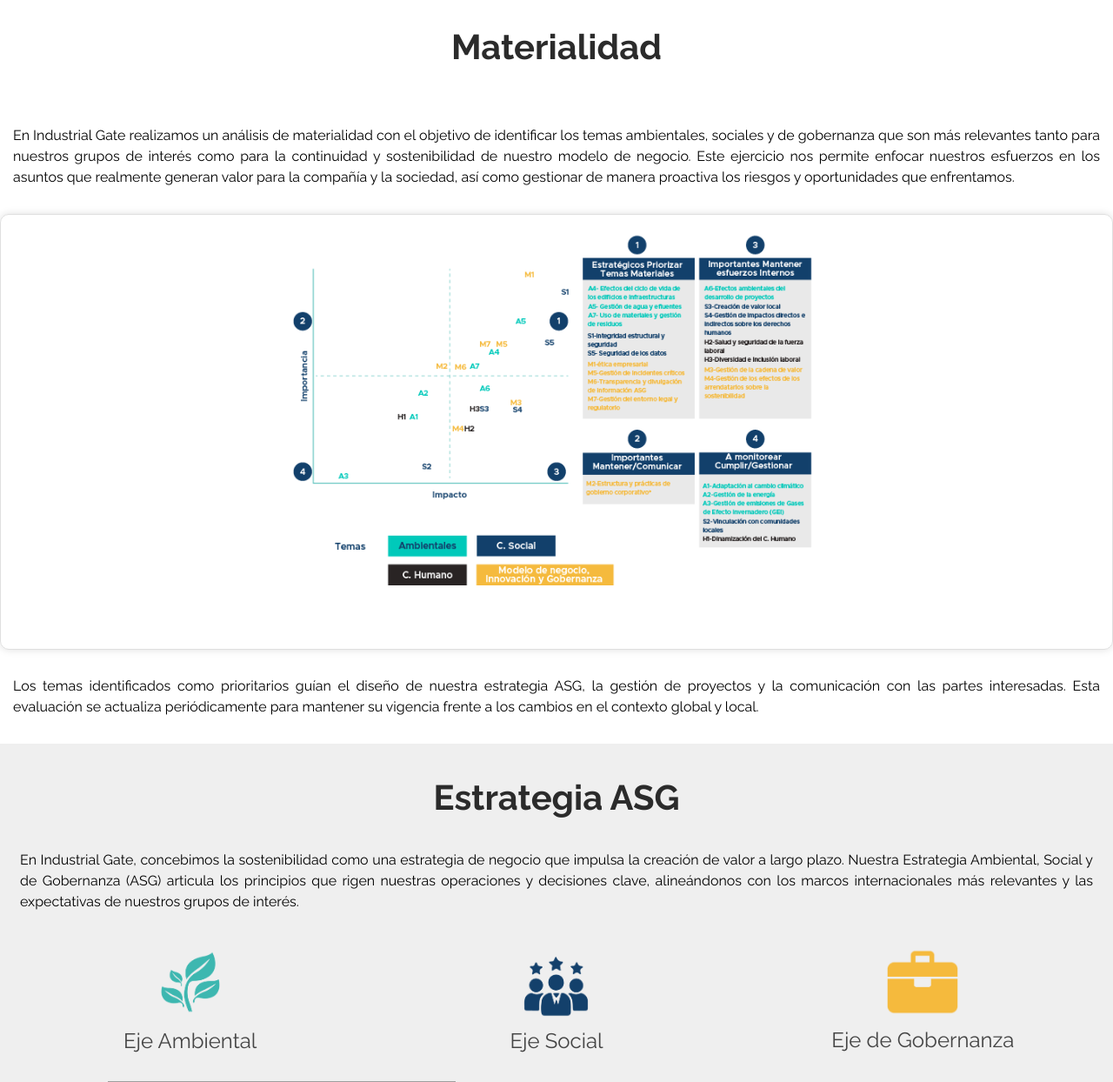
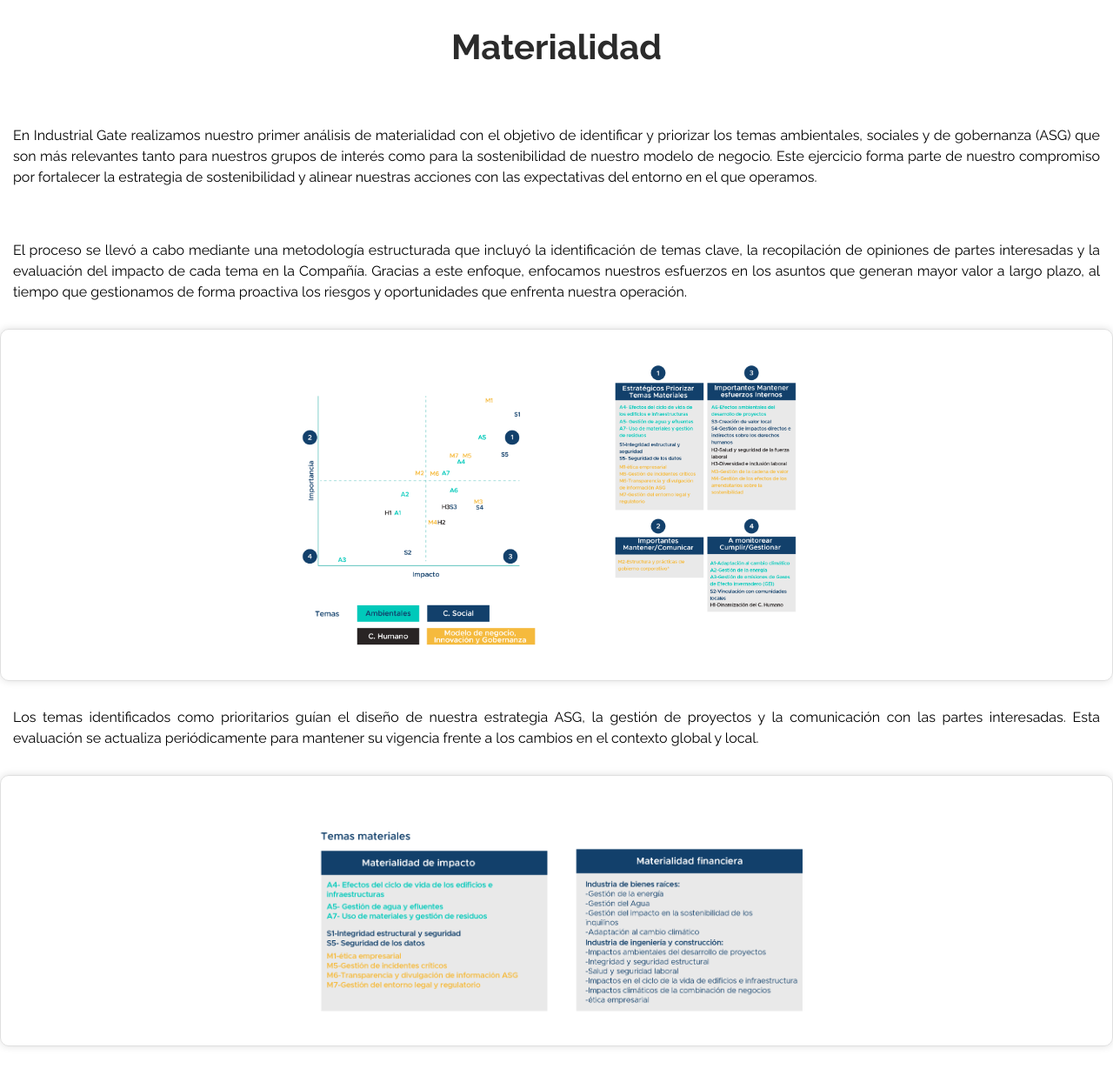
Before and after one commit to diegosanru/ig_esg, a Django app: page /es/materialidad in a window 1280 px wide. Shown: the part 415-1659 px from the top of the page at 87% size. Run offline with Django 3.2, Linux system fonts and the light colour scheme; some libraries are stand-ins or nearby versions; grey boxes are pictures that could not be loaded.

Commit message:
Ajustes v6

```diff
--- a/frontend/templates/es/frontend/modelo_asg/materialidad.html
+++ b/frontend/templates/es/frontend/modelo_asg/materialidad.html
@@ -407,17 +407,25 @@
             <div class="wow fadeInUp" data-wow-duration="1s"><br>
                 <h1 class="text-center tc-blue">Materialidad</h1>
                 <p class="text-justify" style="padding-top: 30px">
-                    En Industrial Gate realizamos un análisis de materialidad con el objetivo de identificar los temas ambientales, sociales y de gobernanza que son más relevantes tanto para nuestros grupos de interés como para la continuidad y sostenibilidad de nuestro modelo de negocio. Este ejercicio nos permite enfocar nuestros esfuerzos en los asuntos que realmente generan valor para la compañía y la sociedad, así como gestionar de manera proactiva los riesgos y oportunidades que enfrentamos.
+                    En Industrial Gate realizamos nuestro primer análisis de materialidad con el objetivo de identificar y priorizar los temas ambientales, sociales y de gobernanza (ASG) que son más relevantes tanto para nuestros grupos de interés como para la sostenibilidad de nuestro modelo de negocio. Este ejercicio forma parte de nuestro compromiso por fortalecer la estrategia de sostenibilidad y alinear nuestras acciones con las expectativas del entorno en el que operamos.
+
+                </p>
+                <p class="text-justify" style="padding-top: 30px">
+                    El proceso se llevó a cabo mediante una metodología estructurada que incluyó la identificación de temas clave, la recopilación de opiniones de partes interesadas y la evaluación del impacto de cada tema en la Compañía. Gracias a este enfoque, enfocamos nuestros esfuerzos en los asuntos que generan mayor valor a largo plazo, al tiempo que gestionamos de forma proactiva los riesgos y oportunidades que enfrenta nuestra operación.
 
                 </p>
                 <div class="row justify-content-center mat-img">
                     <img style="width: 50%; height: 50%" src="{% static 'images/asg/materialidadig/materialidad.png' %}" class="col-md-6 wow fadeInUp mb-4">
                 </div>
+
                 <p class="text-justify" style="padding-top: 30px">
                     Los temas identificados como prioritarios guían el diseño de nuestra estrategia ASG, la gestión de proyectos y la comunicación con las partes interesadas. Esta evaluación se actualiza periódicamente para mantener su vigencia frente a los cambios en el contexto global y local.
                 </p>
+                <div class="row justify-content-center mat-img">
+                    <img style="width: 50%; height: 50%" src="{% static 'images/asg/materialidadig/temas.png' %}" class="col-md-6 wow fadeInUp mb-4">
+                </div>
             </div>
-        </div>
+        </div><br><br>
         </section>
 
         <section id="ejes">
--- a/frontend/templates/partials/menu.html
+++ b/frontend/templates/partials/menu.html
@@ -47,22 +47,22 @@
     </li>
 
     <li class="sub">
-        <a href="{% url 'ambiental' %}">
+        <a href="{% url 'inicio' %}">
             <div>{% trans 'Ambiental' %}</div>
         </a>
       <ul>
             <li class="">
-                <a href="{% url 'ambiental' %}?target=gestion_ambiental">
+                <a href="{% url 'inicio' %}?target=gestion_ambiental">
                     <div>{% trans "Desempeño Energético" %}</div>
                 </a>
             </li>
             <li class="">
-                <a href="{% url 'ambiental' %}?target=desempeño_ambiental">
+                <a href="{% url 'inicio' %}?target=desempeño_ambiental">
                     <div>{% trans "Desempeño Hídrico" %}</div>
                 </a>
             </li>
             <li class="">
-                <a href="{% url 'ambiental' %}?target=otras_actividades">
+                <a href="{% url 'inicio' %}?target=otras_actividades">
                     <div>{% trans "Emisiones" %}</div>
                 </a>
             </li>
```
Also changed, not shown: frontend/static/images/asg/materialidadig/materialidad.png, frontend/static/images/asg/materialidadig/temas.png (added).
